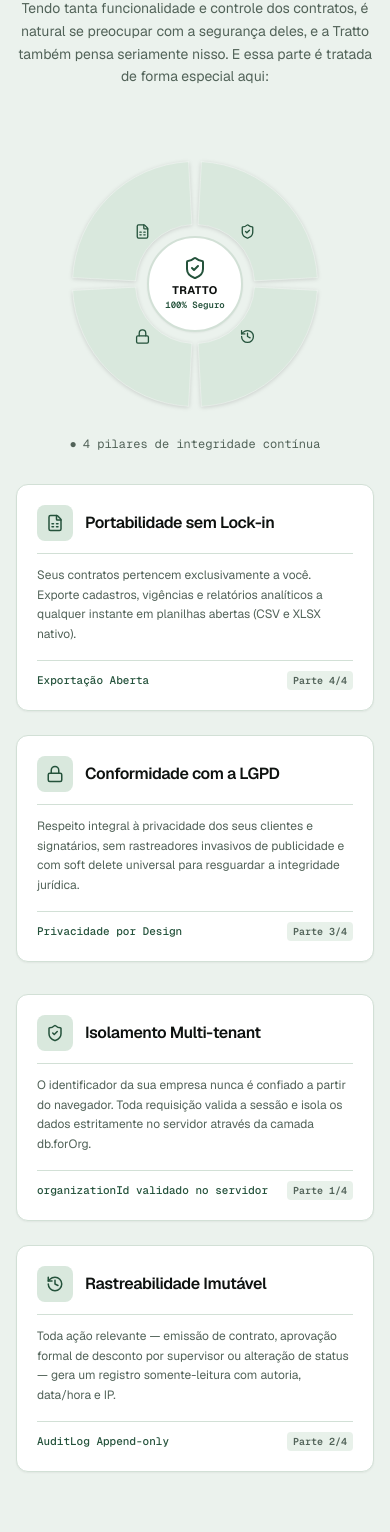
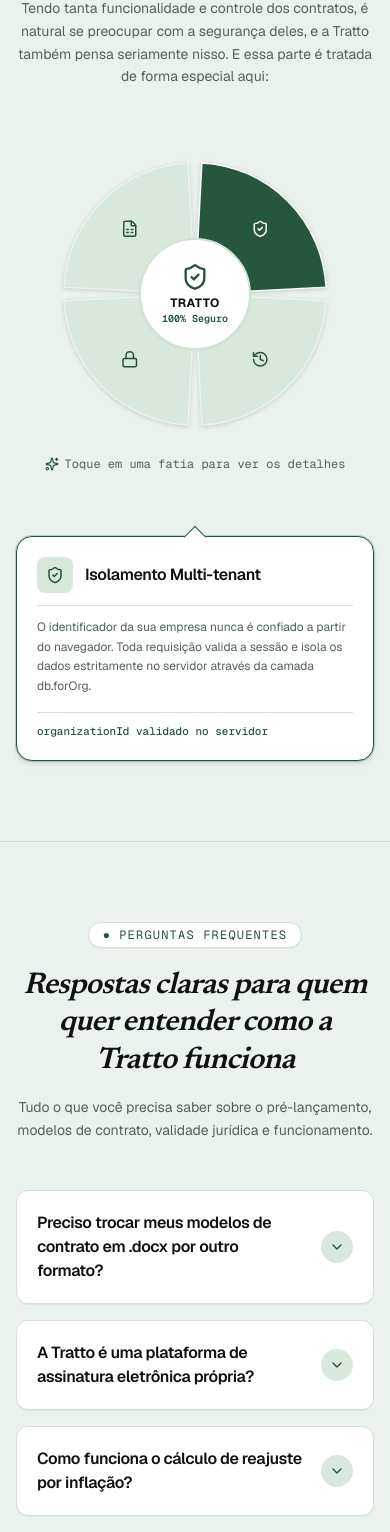
Before and after one commit to brtorresdel/tratto-landing-page, a Next.js app: page / in a window 390 px wide. Shown: the part 7795-9327 px from the top of the page. Built offline with nearby package versions, Linux system fonts and the light colour scheme.

Commit message:
feat(security): ampliar grafico de pizza, centralizar icones e implementar tooltips estilo balao

```diff
--- a/src/components/security-section.tsx
+++ b/src/components/security-section.tsx
@@ -1,7 +1,7 @@
 "use client";
 
 import React, { useState } from "react";
-import { ShieldCheck, History, Lock, FileSpreadsheet } from "lucide-react";
+import { ShieldCheck, History, Lock, FileSpreadsheet, Sparkles } from "lucide-react";
 import clsx from "clsx";
 
 function describeArc(
@@ -32,7 +32,8 @@
 }
 
 export function SecuritySection() {
-  const [activeSlice, setActiveSlice] = useState<number | null>(null);
+  // Mantém a fatia selecionada (por padrão a fatia 0, ou alterna por hover/clique)
+  const [activeSlice, setActiveSlice] = useState<number | null>(0);
 
   const pillars = [
     {
@@ -42,9 +43,9 @@
       badge: "organizationId validado no servidor",
       description:
         "O identificador da sua empresa nunca é confiado a partir do navegador. Toda requisição valida a sessão e isola os dados estritamente no servidor através da camada db.forOrg.",
-      quadrant: "Superior Direito",
       angles: { start: 3, end: 87 },
-      iconPos: { x: 220, y: 100 },
+      // Centro geométrico exato em viewBox 400x400 (rMid = 122.5)
+      iconPos: { x: 286.6, y: 113.4 },
     },
     {
       id: 1,
@@ -53,9 +54,8 @@
       badge: "AuditLog Append-only",
       description:
         "Toda ação relevante — emissão de contrato, aprovação formal de desconto por supervisor ou alteração de status — gera um registro somente-leitura com autoria, data/hora e IP.",
-      quadrant: "Inferior Direito",
       angles: { start: 93, end: 177 },
-      iconPos: { x: 220, y: 220 },
+      iconPos: { x: 286.6, y: 286.6 },
     },
     {
       id: 2,
@@ -64,9 +64,8 @@
       badge: "Privacidade por Design",
       description:
         "Respeito integral à privacidade dos seus clientes e signatários, sem rastreadores invasivos de publicidade e com soft delete universal para resguardar a integridade jurídica.",
-      quadrant: "Inferior Esquerdo",
       angles: { start: 183, end: 267 },
-      iconPos: { x: 100, y: 220 },
+      iconPos: { x: 113.4, y: 286.6 },
     },
     {
       id: 3,
@@ -75,9 +74,8 @@
       badge: "Exportação Aberta",
       description:
         "Seus contratos pertencem exclusivamente a você. Exporte cadastros, vigências e relatórios analíticos a qualquer instante em planilhas abertas (CSV e XLSX nativo).",
-      quadrant: "Superior Esquerdo",
       angles: { start: 273, end: 357 },
-      iconPos: { x: 100, y: 100 },
+      iconPos: { x: 113.4, y: 113.4 },
     },
   ];
 
@@ -95,82 +93,73 @@
         </p>
 
         {/* =================================================================== */}
-        {/* INFOGRÁFICO DE PIZZA DIVIDIDO EM 4 PARTES */}
+        {/* INFOGRÁFICO DE PIZZA DIVIDIDO EM 4 PARTES COM BALÕES DE CONVERSA */}
         {/* =================================================================== */}
-        <div className="mt-14 lg:mt-18 grid grid-cols-1 lg:grid-cols-12 gap-8 lg:gap-6 items-center">
-          {/* LADO ESQUERDO: Quadrantes 4 e 3 */}
-          <div className="lg:col-span-4 flex flex-col gap-6 text-left order-2 lg:order-1">
-            {/* Quadrante 4: Portabilidade sem Lock-in (Top-Left) */}
+        <div className="mt-14 sm:mt-18 grid grid-cols-1 lg:grid-cols-12 gap-8 lg:gap-8 items-center min-h-[460px]">
+          {/* LADO ESQUERDO: Balões do Q3 (Portabilidade) e Q2 (LGPD) */}
+          <div className="lg:col-span-4 flex flex-col justify-between gap-4 sm:gap-6 text-left order-2 lg:order-1">
+            {[pillars[3], pillars[2]].map((pillar) => {
+              const isActive = activeSlice === pillar.id;
+              const Icon = pillar.icon;
+              return (
                 <div
-              onMouseEnter={() => setActiveSlice(3)}
-              onMouseLeave={() => setActiveSlice(null)}
+                  key={pillar.id}
+                  onMouseEnter={() => setActiveSlice(pillar.id)}
+                  onClick={() => setActiveSlice(pillar.id)}
                   className={clsx(
-                "rounded-xl border p-5 sm:p-6 transition-all duration-300 shadow-xs cursor-pointer",
-                activeSlice === 3
-                  ? "border-[var(--accent-primary)] bg-[var(--accent-surface)] shadow-md translate-x-1"
-                  : "border-[var(--border-subtle)] bg-[var(--bg-card)] hover:border-[var(--border-strong)]"
+                    "relative rounded-2xl border p-5 sm:p-6 transition-all duration-300 shadow-md cursor-pointer",
+                    isActive
+                      ? "border-[var(--accent-primary)] bg-[var(--bg-card)] opacity-100 scale-100 shadow-lg ring-1 ring-[var(--accent-primary)]/20"
+                      : "border-[var(--border-subtle)] bg-[var(--bg-card)]/70 opacity-35 scale-98 hover:opacity-75 max-lg:hidden"
                   )}
                 >
+                  {/* Rabicho de fala apontando para o gráfico no desktop (à direita) */}
+                  <div
+                    className={clsx(
+                      "hidden lg:block absolute top-8 -right-2 h-4 w-4 rotate-45 border-r border-t transition-colors",
+                      isActive
+                        ? "border-[var(--accent-primary)] bg-[var(--bg-card)]"
+                        : "border-[var(--border-subtle)] bg-[var(--bg-card)]"
+                    )}
+                  />
+
+                  {/* Rabicho de fala apontando para o gráfico no mobile (ao topo) */}
+                  <div
+                    className={clsx(
+                      "lg:hidden absolute -top-2 left-1/2 -translate-x-1/2 h-4 w-4 rotate-45 border-l border-t transition-colors",
+                      isActive
+                        ? "border-[var(--accent-primary)] bg-[var(--bg-card)]"
+                        : "border-[var(--border-subtle)] bg-[var(--bg-card)]"
+                    )}
+                  />
+
                   <div className="flex items-center gap-3 pb-3 border-b border-[var(--border-subtle)]">
                     <div className="flex h-9 w-9 items-center justify-center rounded-lg bg-[var(--accent-surface)] text-[var(--accent-primary)] shrink-0">
-                  <FileSpreadsheet className="h-4.5 w-4.5" />
+                      <Icon className="h-4.5 w-4.5" />
                     </div>
                     <h3 className="font-sans text-base font-semibold text-[var(--text-main)] tracking-tight">
-                  {pillars[3].title}
+                      {pillar.title}
                     </h3>
                   </div>
                   <p className="mt-3 text-xs sm:text-sm text-[var(--text-muted)] leading-relaxed">
-                {pillars[3].description}
+                    {pillar.description}
                   </p>
                   <div className="mt-4 pt-2.5 border-t border-[var(--border-subtle)] flex items-center justify-between">
                     <span className="font-mono text-[11px] font-medium text-[var(--accent-primary)]">
-                  {pillars[3].badge}
-                </span>
-                <span className="font-mono text-[10px] font-semibold text-[var(--text-muted)] bg-[var(--accent-surface)]/60 px-1.5 py-0.5 rounded">
-                  Parte 4/4
+                      {pillar.badge}
                     </span>
                   </div>
                 </div>
-
-            {/* Quadrante 3: Conformidade com a LGPD (Bottom-Left) */}
-            <div
-              onMouseEnter={() => setActiveSlice(2)}
-              onMouseLeave={() => setActiveSlice(null)}
-              className={clsx(
-                "rounded-xl border p-5 sm:p-6 transition-all duration-300 shadow-xs cursor-pointer",
-                activeSlice === 2
-                  ? "border-[var(--accent-primary)] bg-[var(--accent-surface)] shadow-md translate-x-1"
-                  : "border-[var(--border-subtle)] bg-[var(--bg-card)] hover:border-[var(--border-strong)]"
-              )}
-            >
-              <div className="flex items-center gap-3 pb-3 border-b border-[var(--border-subtle)]">
-                <div className="flex h-9 w-9 items-center justify-center rounded-lg bg-[var(--accent-surface)] text-[var(--accent-primary)] shrink-0">
-                  <Lock className="h-4.5 w-4.5" />
-                </div>
-                <h3 className="font-sans text-base font-semibold text-[var(--text-main)] tracking-tight">
-                  {pillars[2].title}
-                </h3>
-              </div>
-              <p className="mt-3 text-xs sm:text-sm text-[var(--text-muted)] leading-relaxed">
-                {pillars[2].description}
-              </p>
-              <div className="mt-4 pt-2.5 border-t border-[var(--border-subtle)] flex items-center justify-between">
-                <span className="font-mono text-[11px] font-medium text-[var(--accent-primary)]">
-                  {pillars[2].badge}
-                </span>
-                <span className="font-mono text-[10px] font-semibold text-[var(--text-muted)] bg-[var(--accent-surface)]/60 px-1.5 py-0.5 rounded">
-                  Parte 3/4
-                </span>
-              </div>
-            </div>
+              );
+            })}
           </div>
 
-          {/* CENTRO: O GRÁFICO DE PIZZA DIVIDIDO EM 4 PARTES */}
+          {/* CENTRO: O GRÁFICO DE PIZZA AMPLIADO (400x400) */}
           <div className="lg:col-span-4 flex flex-col items-center justify-center order-1 lg:order-2">
-            <div className="relative w-[280px] h-[280px] sm:w-[320px] sm:h-[320px] select-none flex items-center justify-center">
-              <svg viewBox="0 0 320 320" className="w-full h-full filter drop-shadow-sm">
+            <div className="relative w-[300px] h-[300px] sm:w-[360px] sm:h-[360px] xl:w-[400px] xl:h-[400px] select-none flex items-center justify-center">
+              <svg viewBox="0 0 400 400" className="w-full h-full filter drop-shadow-sm">
                 {pillars.map((pillar) => {
-                  const pathData = describeArc(160, 160, 140, 68, pillar.angles.start, pillar.angles.end);
+                  const pathData = describeArc(200, 200, 175, 72, pillar.angles.start, pillar.angles.end);
                   const isActive = activeSlice === pillar.id;
 
                   return (
@@ -178,14 +167,14 @@
                       key={pillar.id}
                       className="cursor-pointer transition-transform duration-200"
                       onMouseEnter={() => setActiveSlice(pillar.id)}
-                      onMouseLeave={() => setActiveSlice(null)}
+                      onClick={() => setActiveSlice(pillar.id)}
                     >
                       <path
                         d={pathData}
                         className={clsx(
-                          "transition-all duration-300 stroke-1 stroke-white/40",
+                          "transition-all duration-300 stroke-2 stroke-[var(--bg-canvas)]",
                           isActive
-                            ? "fill-[var(--accent-primary)] filter brightness-110"
+                            ? "fill-[var(--accent-primary)] filter brightness-105"
                             : "fill-[var(--accent-surface)] hover:fill-[var(--accent-primary)]/80"
                         )}
                       />
@@ -193,23 +182,23 @@
                   );
                 })}
 
-                {/* Ícones desenhados no centro de cada fatia */}
+                {/* Ícones rigorosamente centralizados no meio de cada quadrante */}
                 {pillars.map((pillar) => {
                   const Icon = pillar.icon;
                   const isActive = activeSlice === pillar.id;
                   return (
                     <foreignObject
                       key={`icon-${pillar.id}`}
-                      x={pillar.iconPos.x - 14}
-                      y={pillar.iconPos.y - 14}
-                      width={28}
-                      height={28}
+                      x={pillar.iconPos.x - 18}
+                      y={pillar.iconPos.y - 18}
+                      width={36}
+                      height={36}
                       className="pointer-events-none"
                     >
                       <div className="w-full h-full flex items-center justify-center">
                         <Icon
                           className={clsx(
-                            "h-4.5 w-4.5 transition-colors duration-200",
+                            "h-6 w-6 transition-colors duration-200",
                             isActive ? "text-white" : "text-[var(--accent-primary)]"
                           )}
                         />
@@ -220,88 +209,79 @@
               </svg>
 
               {/* Miolo Central / Selo de Segurança */}
-              <div className="absolute inset-0 m-auto h-24 w-24 sm:h-28 sm:w-28 rounded-full border-2 border-[var(--border-subtle)] bg-[var(--bg-card)] shadow-xs flex flex-col items-center justify-center text-center p-2 pointer-events-none">
-                <ShieldCheck className="h-6 w-6 text-[var(--accent-primary)] mb-0.5" />
-                <span className="font-sans text-[11px] font-bold text-[var(--text-main)] uppercase tracking-wider">
+              <div className="absolute inset-0 m-auto h-28 w-28 xl:h-32 xl:w-32 rounded-full border-2 border-[var(--border-subtle)] bg-[var(--bg-card)] shadow-xs flex flex-col items-center justify-center text-center p-2 pointer-events-none">
+                <ShieldCheck className="h-7 w-7 text-[var(--accent-primary)] mb-1" />
+                <span className="font-sans text-xs font-bold text-[var(--text-main)] uppercase tracking-wider">
                   Tratto
                 </span>
-                <span className="font-mono text-[9px] text-[var(--accent-primary)] font-semibold">
+                <span className="font-mono text-[10px] text-[var(--accent-primary)] font-semibold">
                   100% Seguro
                 </span>
               </div>
             </div>
 
-            <p className="mt-3 font-mono text-xs text-[var(--text-muted)] flex items-center gap-1.5">
-              <span>●</span>
-              <span>4 pilares de integridade contínua</span>
+            <p className="mt-3 font-mono text-xs text-[var(--text-muted)] flex items-center gap-1.5 lg:hidden">
+              <Sparkles className="h-3.5 w-3.5 text-[var(--accent-primary)]" />
+              <span>Toque em uma fatia para ver os detalhes</span>
             </p>
           </div>
 
-          {/* LADO DIREITO: Quadrantes 1 e 2 */}
-          <div className="lg:col-span-4 flex flex-col gap-6 text-left order-3">
-            {/* Quadrante 1: Isolamento Multi-tenant (Top-Right) */}
+          {/* LADO DIREITO: Balões do Q0 (Isolamento) e Q1 (Rastreabilidade) */}
+          <div className="lg:col-span-4 flex flex-col justify-between gap-4 sm:gap-6 text-left order-3">
+            {[pillars[0], pillars[1]].map((pillar) => {
+              const isActive = activeSlice === pillar.id;
+              const Icon = pillar.icon;
+              return (
                 <div
-              onMouseEnter={() => setActiveSlice(0)}
-              onMouseLeave={() => setActiveSlice(null)}
+                  key={pillar.id}
+                  onMouseEnter={() => setActiveSlice(pillar.id)}
+                  onClick={() => setActiveSlice(pillar.id)}
                   className={clsx(
-                "rounded-xl border p-5 sm:p-6 transition-all duration-300 shadow-xs cursor-pointer",
-                activeSlice === 0
-                  ? "border-[var(--accent-primary)] bg-[var(--accent-surface)] shadow-md -translate-x-1"
-                  : "border-[var(--border-subtle)] bg-[var(--bg-card)] hover:border-[var(--border-strong)]"
+                    "relative rounded-2xl border p-5 sm:p-6 transition-all duration-300 shadow-md cursor-pointer",
+                    isActive
+                      ? "border-[var(--accent-primary)] bg-[var(--bg-card)] opacity-100 scale-100 shadow-lg ring-1 ring-[var(--accent-primary)]/20"
+                      : "border-[var(--border-subtle)] bg-[var(--bg-card)]/70 opacity-35 scale-98 hover:opacity-75 max-lg:hidden"
                   )}
                 >
+                  {/* Rabicho de fala apontando para o gráfico no desktop (à esquerda) */}
+                  <div
+                    className={clsx(
+                      "hidden lg:block absolute top-8 -left-2 h-4 w-4 rotate-45 border-l border-b transition-colors",
+                      isActive
+                        ? "border-[var(--accent-primary)] bg-[var(--bg-card)]"
+                        : "border-[var(--border-subtle)] bg-[var(--bg-card)]"
+                    )}
+                  />
+
+                  {/* Rabicho de fala apontando para o gráfico no mobile (ao topo) */}
+                  <div
+                    className={clsx(
+                      "lg:hidden absolute -top-2 left-1/2 -translate-x-1/2 h-4 w-4 rotate-45 border-l border-t transition-colors",
+                      isActive
+                        ? "border-[var(--accent-primary)] bg-[var(--bg-card)]"
+                        : "border-[var(--border-subtle)] bg-[var(--bg-card)]"
+                    )}
+                  />
+
                   <div className="flex items-center gap-3 pb-3 border-b border-[var(--border-subtle)]">
                     <div className="flex h-9 w-9 items-center justify-center rounded-lg bg-[var(--accent-surface)] text-[var(--accent-primary)] shrink-0">
-                  <ShieldCheck className="h-4.5 w-4.5" />
+                      <Icon className="h-4.5 w-4.5" />
                     </div>
                     <h3 className="font-sans text-base font-semibold text-[var(--text-main)] tracking-tight">
-                  {pillars[0].title}
+                      {pillar.title}
                     </h3>
                   </div>
                   <p className="mt-3 text-xs sm:text-sm text-[var(--text-muted)] leading-relaxed">
-                {pillars[0].description}
+                    {pillar.description}
                   </p>
                   <div className="mt-4 pt-2.5 border-t border-[var(--border-subtle)] flex items-center justify-between">
                     <span className="font-mono text-[11px] font-medium text-[var(--accent-primary)]">
-                  {pillars[0].badge}
-                </span>
-                <span className="font-mono text-[10px] font-semibold text-[var(--text-muted)] bg-[var(--accent-surface)]/60 px-1.5 py-0.5 rounded">
-                  Parte 1/4
+                      {pillar.badge}
                     </span>
                   </div>
                 </div>
-
-            {/* Quadrante 2: Rastreabilidade Imutável (Bottom-Right) */}
-            <div
-              onMouseEnter={() => setActiveSlice(1)}
-              onMouseLeave={() => setActiveSlice(null)}
-              className={clsx(
-                "rounded-xl border p-5 sm:p-6 transition-all duration-300 shadow-xs cursor-pointer",
-                activeSlice === 1
-                  ? "border-[var(--accent-primary)] bg-[var(--accent-surface)] shadow-md -translate-x-1"
-                  : "border-[var(--border-subtle)] bg-[var(--bg-card)] hover:border-[var(--border-strong)]"
-              )}
-            >
-              <div className="flex items-center gap-3 pb-3 border-b border-[var(--border-subtle)]">
-                <div className="flex h-9 w-9 items-center justify-center rounded-lg bg-[var(--accent-surface)] text-[var(--accent-primary)] shrink-0">
-                  <History className="h-4.5 w-4.5" />
-                </div>
-                <h3 className="font-sans text-base font-semibold text-[var(--text-main)] tracking-tight">
-                  {pillars[1].title}
-                </h3>
-              </div>
-              <p className="mt-3 text-xs sm:text-sm text-[var(--text-muted)] leading-relaxed">
-                {pillars[1].description}
-              </p>
-              <div className="mt-4 pt-2.5 border-t border-[var(--border-subtle)] flex items-center justify-between">
-                <span className="font-mono text-[11px] font-medium text-[var(--accent-primary)]">
-                  {pillars[1].badge}
-                </span>
-                <span className="font-mono text-[10px] font-semibold text-[var(--text-muted)] bg-[var(--accent-surface)]/60 px-1.5 py-0.5 rounded">
-                  Parte 2/4
-                </span>
-              </div>
-            </div>
+              );
+            })}
           </div>
         </div>
       </div>
```
Lines whose indentation alone changed are shown as unchanged.
